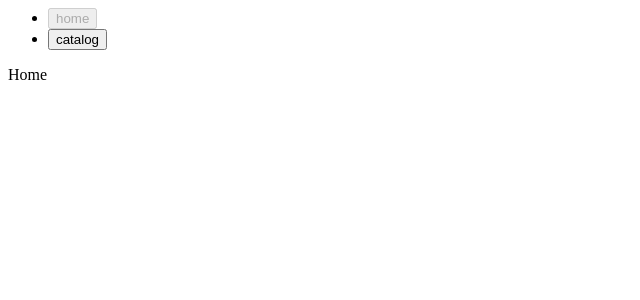
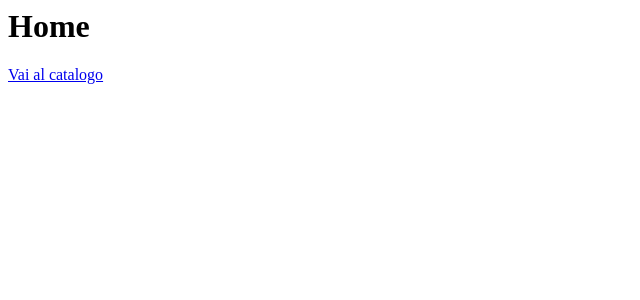
Before and after one commit to ilasw/edgemony-react-router, a React (Create React App) app: page / in a window 1280 px wide. Shown: the top 300 px of the page, without its empty margins (0-640 px from the left). Built offline with nearby package versions, Linux system fonts and the light colour scheme.

Commit message:
feat: added link to catalog page, now refresh on click

```diff
--- a/src/index.js
+++ b/src/index.js
@@ -1,13 +1,20 @@
 import React, { StrictMode } from 'react';
 import { createRoot } from 'react-dom/client';
+import { BrowserRouter, Routes, Route } from 'react-router-dom';
 
-import App from './App';
+import { Home, Catalog } from './pages';
 
 const rootElement = document.getElementById('root');
 const root = createRoot(rootElement);
 
 root.render(
   <StrictMode>
-    <App />
+    <BrowserRouter>
+      <Routes>
+        <Route path="/" element={<Home />} />
+        <Route path="/catalogo" element={<Catalog />} />
+        <Route path="*" element={<div>Pagina non trovata</div>} />
+      </Routes>
+    </BrowserRouter>
   </StrictMode>
 );
--- a/src/pages/home/home.jsx
+++ b/src/pages/home/home.jsx
@@ -1,7 +1,18 @@
 import React from 'react';
 
 export const Home = () => {
-  return <div>Home</div>;
+  return (
+    <div>
+      <h1>Home</h1>
+      <a
+        href="/catalogo"
+        title="Vedi tutte le ricette"
+        ariaLabel="Vedi tutte le ricette"
+      >
+        Vai al catalogo
+      </a>
+    </div>
+  );
 };
 
 export default Home;
```
